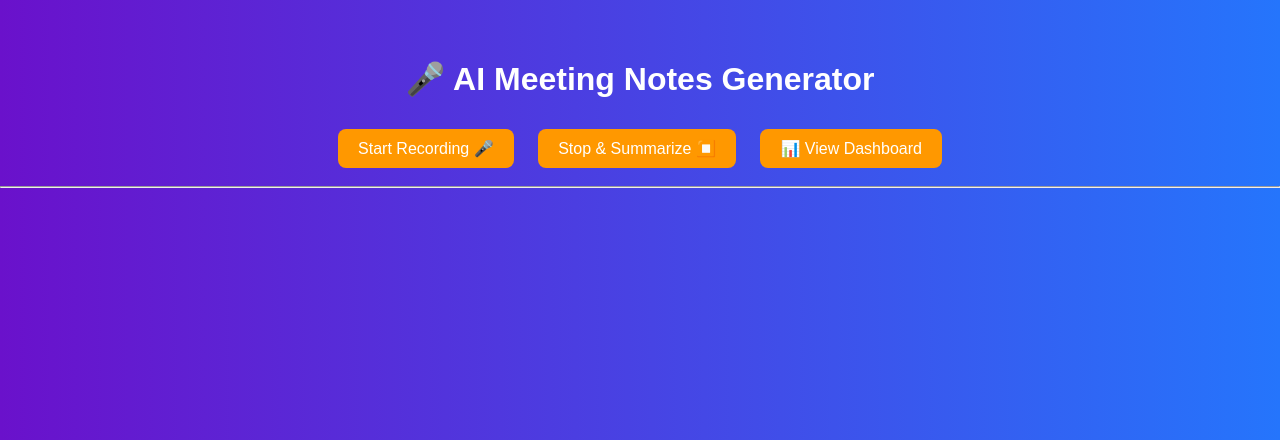
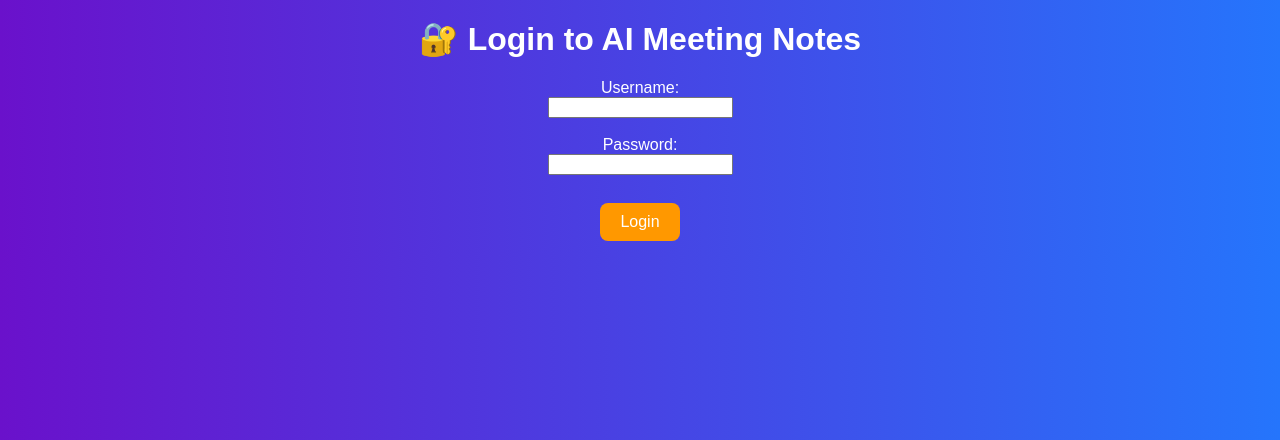
Before and after one commit to pulijayasri6-reddy/AI-MEETING-NOTES-GENERATOR, a Flask app: page / in a window 1280 px wide. Shown: the top 440 px of the page. Run offline with Flask 3, Linux system fonts and the light colour scheme.

Commit message:
please enter the comit message for your changes lines starting with # will be ignored and an empty message aborts the commit

```diff
--- a/app.py
+++ b/app.py
@@ -1,58 +1,84 @@
-from flask import Flask, render_template
+from flask import Flask, render_template, request, redirect, url_for, session
 from speech_to_text import start_recording, stop_recording, speech_to_text
 from summarize import summarize_text
 import json, os
 
 app = Flask(__name__)
+app.secret_key = "your_secret_key"  # for session management
 
 DATA_FILE = "meetings.json"
 
-# Load data
-def load_meetings():
-    if not os.path.exists(DATA_FILE):
-        return []
-    with open(DATA_FILE, "r") as f:
-        return json.load(f)
+# Temporary users (replace with database for production)
+users = {"jayasri": "12345"}  # username: password
 
-# Save data
-def save_meetings(data):
-    with open(DATA_FILE, "w") as f:
-        json.dump(data, f, indent=4)
+# ---------------- Login Page ---------------- #
+@app.route("/", methods=["GET", "POST"])
+def login():
+    if request.method == "POST":
+        username = request.form["username"]
+        password = request.form["password"]
+        if username in users and users[username] == password:
+            session["username"] = username
+            return redirect(url_for("home"))
+        else:
+            return render_template("login.html", error="Invalid username or password")
+    return render_template("login.html")
 
-
-@app.route("/")
+# ---------------- Home Page (Recording / Summarize) ---------------- #
+@app.route("/home")
 def home():
+    if "username" not in session:
+        return redirect(url_for("login"))
     return render_template("index.html")
 
+# ---------------- Logout ---------------- #
+@app.route("/logout")
+def logout():
+    session.pop("username", None)
+    return redirect(url_for("login"))
 
+# ---------------- Start Recording ---------------- #
 @app.route("/start")
 def start():
+    if "username" not in session:
+        return redirect(url_for("login"))
     start_recording()
     return render_template("index.html", message="🎤 Recording started...")
 
-
+# ---------------- Stop Recording & Summarize ---------------- #
 @app.route("/stop")
 def stop():
+    if "username" not in session:
+        return redirect(url_for("login"))
     stop_recording()
     text = speech_to_text()
     summary = summarize_text(text)
 
-    # Save data
-    meetings = load_meetings()
+    # Save to meetings.json
+    meetings = []
+    if os.path.exists(DATA_FILE):
+        with open(DATA_FILE, "r") as f:
+            meetings = json.load(f)
     meetings.append({
+        "user": session["username"],
         "text": text,
         "summary": summary
     })
-    save_meetings(meetings)
+    with open(DATA_FILE, "w") as f:
+        json.dump(meetings, f, indent=4)
 
     return render_template("index.html", text=text, summary=summary)
 
-
+# ---------------- Dashboard ---------------- #
 @app.route("/dashboard")
 def dashboard():
-    meetings = load_meetings()
+    if "username" not in session:
+        return redirect(url_for("login"))
+    meetings = []
+    if os.path.exists(DATA_FILE):
+        with open(DATA_FILE, "r") as f:
+            meetings = json.load(f)
     return render_template("dashboard.html", meetings=meetings)
-
 
 if __name__ == "__main__":
     app.run(debug=True)
--- a/templates/index.html
+++ b/templates/index.html
@@ -4,10 +4,11 @@
     <title>AI Meeting Notes</title>
     <link rel="stylesheet" href="{{ url_for('static', filename='style.css') }}">
 </head>
-<div class="container"></div>
 <body>
 
 <h1>🎤 AI Meeting Notes Generator</h1>
+<p>Welcome, {{ session['username'] }}</p>
+<a href="/logout"><button>Logout</button></a>
 
 <a href="/start"><button>Start Recording 🎤</button></a>
 <a href="/stop"><button>Stop & Summarize ⏹️</button></a>
--- /dev/null
+++ b/templates/login.html
@@ -0,0 +1,24 @@
+<!DOCTYPE html>
+<html>
+<head>
+    <title>Login - AI Meeting Notes</title>
+    <link rel="stylesheet" href="{{ url_for('static', filename='style.css') }}">
+</head>
+<body>
+<h1>🔐 Login to AI Meeting Notes</h1>
+
+{% if error %}
+<p style="color:red">{{ error }}</p>
+{% endif %}
+
+<form method="POST">
+    <label>Username:</label><br>
+    <input type="text" name="username" required><br><br>
+
+    <label>Password:</label><br>
+    <input type="password" name="password" required><br><br>
+
+    <button type="submit">Login</button>
+</form>
+</body>
+</html>
```
Also changed, not shown: meetings.json (+3 -114 lines), templates/dashboard.html (+4 -9 lines), 1 other file.
